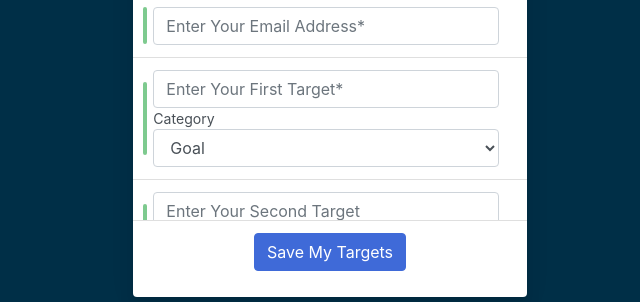
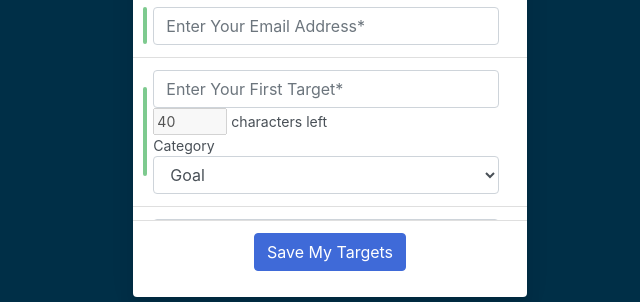
Before and after one commit to sngur/2020-Targets, a plain HTML site: page set/index.html in a window 1280 px wide. Shown: the part 468-770 px from the top of the page, without its empty margins (305-945 px from the left). Drawn offline with nearby package versions, Linux system fonts and the light colour scheme.

Commit message:
26th Dec

```diff
--- a/set/index.html
+++ b/set/index.html
@@ -42,7 +42,7 @@
 	                                    <div class="todo-indicator bg-success"></div>
 	                                    <div class="widget-content p-0">
 	                                    	 <div class="widget-content-left mr-2">
-	                                    	 	<input type="text" name="name" class="form-control" placeholder="Enter Your Name*" required />
+	                                    	 	<input type="text" name="name" class="form-control" placeholder="Enter Your Name*" required maxlength="20" />
 	                                    	 </div>
 	                                    </div>
 	                                 </li>
@@ -50,7 +50,7 @@
 	                                    <div class="todo-indicator bg-success"></div>
 	                                    <div class="widget-content p-0">
 	                                    	 <div class="widget-content-left mr-2">
-	                                    	 	<input type="text" name="email" class="form-control" placeholder="Enter Your Email Address*" required  />
+	                                    	 	<input type="text" name="email" class="form-control" placeholder="Enter Your Email Address*" required maxlength="120"/>
 	                                    	 </div>
 	                                    </div>
 	                                 </li>
@@ -58,7 +58,8 @@
 	                                    <div class="todo-indicator bg-success"></div>
 	                                    <div class="widget-content p-0">
 	                                    	 <div class="widget-content-left mr-2">
-	                                    	 	<input type="text" name="target1" class="form-control" placeholder="Enter Your First Target*" required />
+	                                    	 	<input type="text" id="target1" name="target1" class="form-control" placeholder="Enter Your First Target*" required maxlength="40" onkeyup="textCounter(this,'counter1',40);" />
+	                                    	 	<input disabled  onfocus="this.blur();" tabindex="999" maxlength="3" size="3" value="40" id="counter1"> characters left<br/>
 	                                    	 	Category
 	                                    	 	<select name="category1" class="form-control">
 	                                    	 		<option value="Goal" >Goal</option>
@@ -75,7 +76,8 @@
 	                                    <div class="todo-indicator bg-success"></div>
 	                                    <div class="widget-content p-0">
 	                                    	 <div class="widget-content-left mr-2">
-	                                    	 	<input type="text" name="target2" class="form-control" placeholder="Enter Your Second Target" />
+	                                    	 	<input type="text" name="target2" class="form-control" placeholder="Enter Your Second Target" maxlength="40" onkeyup="textCounter(this,'counter2',40);"/>
+	                                    	 	<input disabled  onfocus="this.blur();" tabindex="999" maxlength="3" size="3" value="40" id="counter2"> characters left<br/>
 	                                    	 	Category
 	                                    	 	<select name="category2" class="form-control">
 	                                    	 		<option value="Goal" >Goal</option>
@@ -92,7 +94,8 @@
 	                                    <div class="todo-indicator bg-success"></div>
 	                                    <div class="widget-content p-0">
 	                                    	 <div class="widget-content-left mr-2">
-	                                    	 	<input type="text" name="target3" class="form-control" placeholder="Enter Your Third Target" />
+	                                    	 	<input type="text" name="target3" class="form-control" placeholder="Enter Your Third Target" maxlength="40" onkeyup="textCounter(this,'counter3',40);"/>
+	                                    	 	<input disabled  onfocus="this.blur();" tabindex="999" maxlength="3" size="3" value="40" id="counter3"> characters left<br/>
 	                                    	 	Category
 	                                    	 	<select name="category3" class="form-control">
 	                                    	 		<option value="Goal" >Goal</option>
@@ -109,7 +112,8 @@
 	                                    <div class="todo-indicator bg-success"></div>
 	                                    <div class="widget-content p-0">
 	                                    	 <div class="widget-content-left mr-2">
-	                                    	 	<input type="text" name="target4" class="form-control" placeholder="Enter Your Forth Target" />
+	                                    	 	<input type="text" name="target4" class="form-control" placeholder="Enter Your Forth Target" maxlength="40" onkeyup="textCounter(this,'counter4',40);"/>
+	                                    	 	<input disabled  onfocus="this.blur();" tabindex="999" maxlength="3" size="3" value="40" id="counter4"> characters left<br/>
 	                                    	 	Category
 	                                    	 	<select name="category4" class="form-control">
 	                                    	 		<option value="Goal" >Goal</option>
@@ -144,5 +148,17 @@
 </div>
 <script type='text/javascript' src='https://maxcdn.bootstrapcdn.com/bootstrap/4.3.1/js/bootstrap.min.js'></script>
 <script type='text/javascript' src='https://cdnjs.cloudflare.com/ajax/libs/jquery/3.2.1/jquery.min.js'></script>
+<script>
+function textCounter(field,field2,maxlimit)
+{
+ var countfield = document.getElementById(field2);
+ if ( field.value.length > maxlimit ) {
+  field.value = field.value.substring( 0, maxlimit );
+  return false;
+ } else {
+  countfield.value = maxlimit - field.value.length;
+ }
+}
+</script>
 </body>
 </html>
```
Also changed, not shown: index.html (+3 -3 lines).
